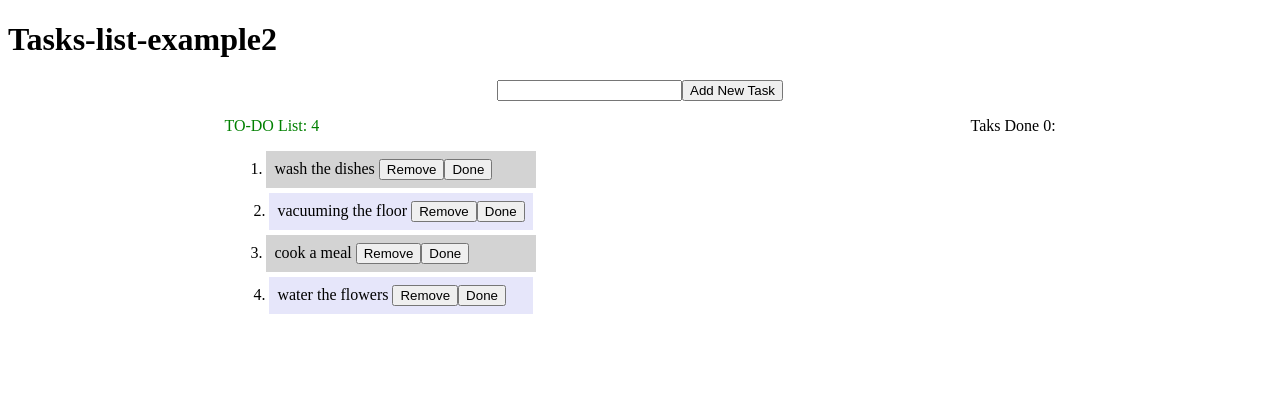
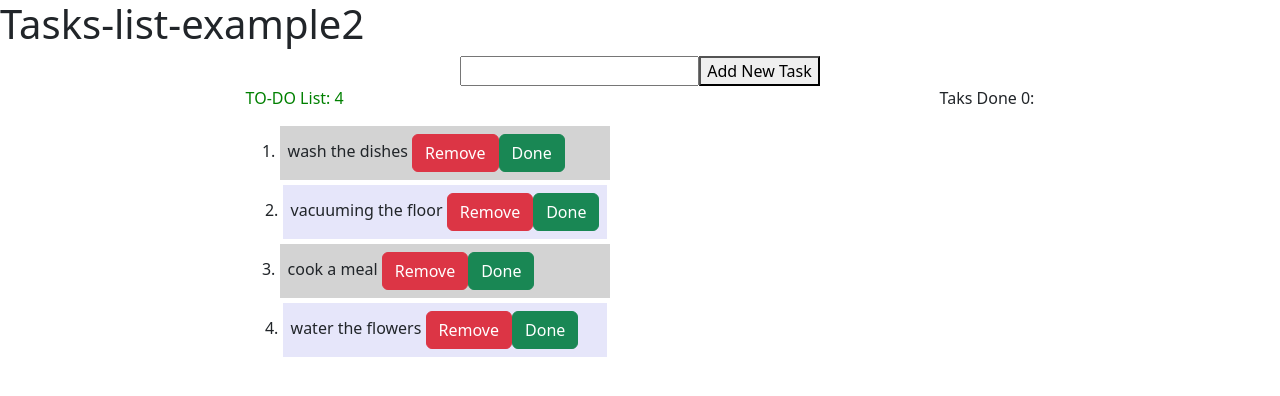
Before and after one commit to oleksy-piotr-angular/tasks-mongo-db-endpoints, an Angular app: page / in a window 1280 px wide. Shown: the top 396 px of the page. Built offline with nearby package versions, Linux system fonts and the light colour scheme.

Commit message:
Add Boostrap to App and set Boostrap button classes

```diff
--- a/angular.json
+++ b/angular.json
@@ -23,7 +23,8 @@
               "src/assets"
             ],
             "styles": [
-              "src/styles.css"
+              "src/styles.css",
+              "node_modules/bootstrap/dist/css/bootstrap.min.css"
             ],
             "scripts": []
           },
--- a/package.json
+++ b/package.json
@@ -18,6 +18,7 @@
     "@angular/platform-browser": "^14.2.0",
     "@angular/platform-browser-dynamic": "^14.2.0",
     "@angular/router": "^14.2.0",
+    "bootstrap": "^5.2.2",
     "rxjs": "~7.5.0",
     "tslib": "^2.3.0",
     "zone.js": "~0.11.4"
--- a/src/app/todo-task/todo-task.component.html
+++ b/src/app/todo-task/todo-task.component.html
@@ -12,9 +12,11 @@
         |we can also add method here like in [ngStyle] property|-->
       <!-- we declared 'task' variable in *ngFor directive so we can use it in interpolation and as a paramater in methods -->
       {{ task }}
-      <button (click)="remove(task)">Remove</button
+      <button type="button" class="btn btn-danger" (click)="remove(task)">
+        Remove</button
       ><!-- remove()) method emit data to Parent Component -->
-      <button (click)="done(task)">Done</button
+      <button type="button" class="btn btn-success" (click)="done(task)">
+        Done</button
       ><!-- done()) method emit data to Parent Component -->
     </li>
   </ol>
--- a/src/styles.css
+++ b/src/styles.css
@@ -6,3 +6,6 @@ li {
 }
 /* Style above is not encapsulated but all styles like in 'todo-tasks.components.css' are encapsulated and applied only to its component
 If we would like to turn off Encapsulation in some component and infect all components with styles from for example 'todo-tasks.components.css' we need to add 'encapsulation: ViewEncapsulation.None' below "@Component" decorator (metadata place) and add 'ViewEncapsulation' import from '@angular/core' */
+
+/* To properly install Bootstrap CSS to Angular 14 App I read this website to "Step 4"
+https://efficientcoder.net/add-bootstrap-angular-14/ */
```
Also changed, not shown: src/app/app.module.ts (+7 -2 lines), 1 other file (tests, documents, lock files or other folders).
